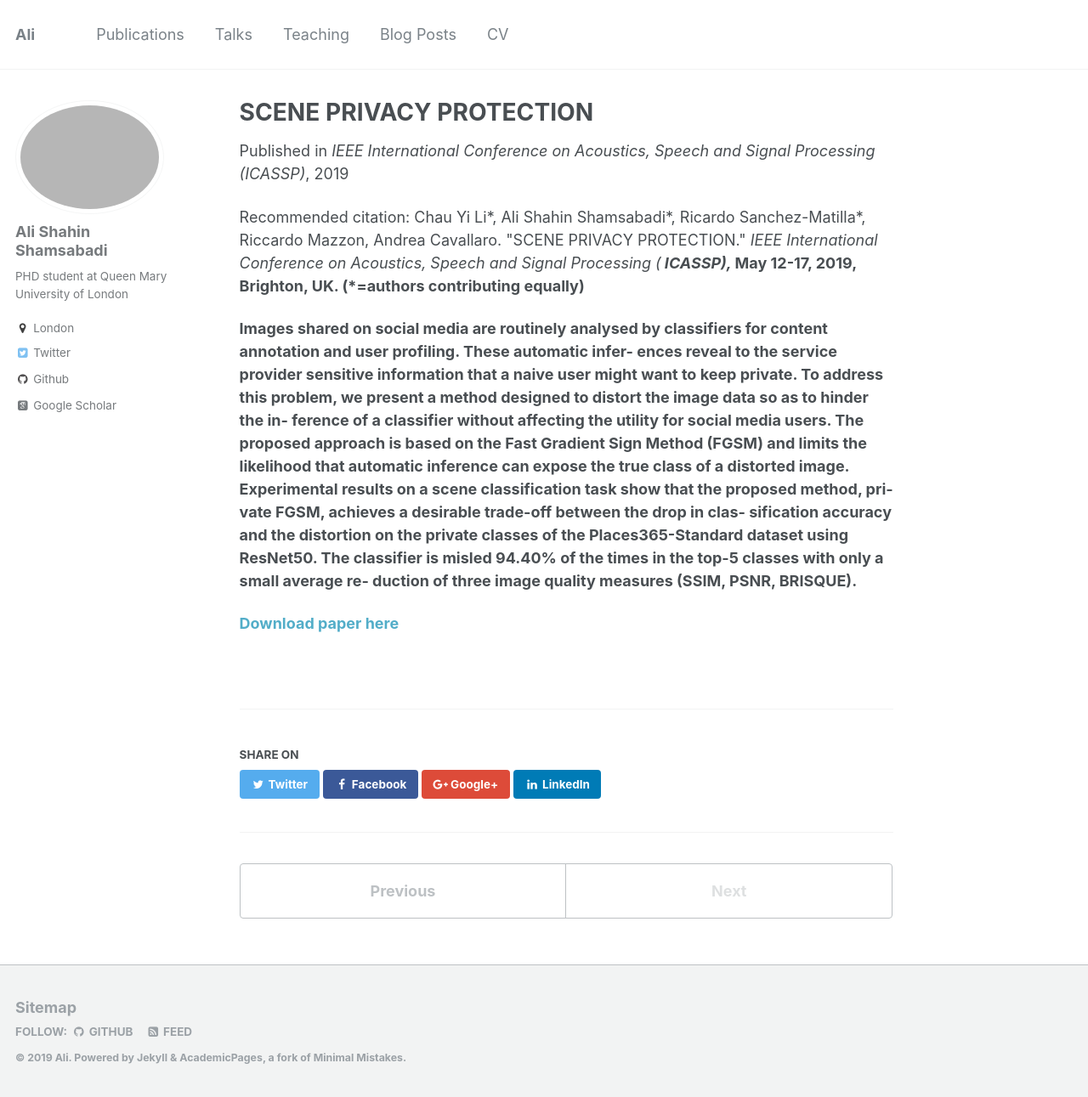
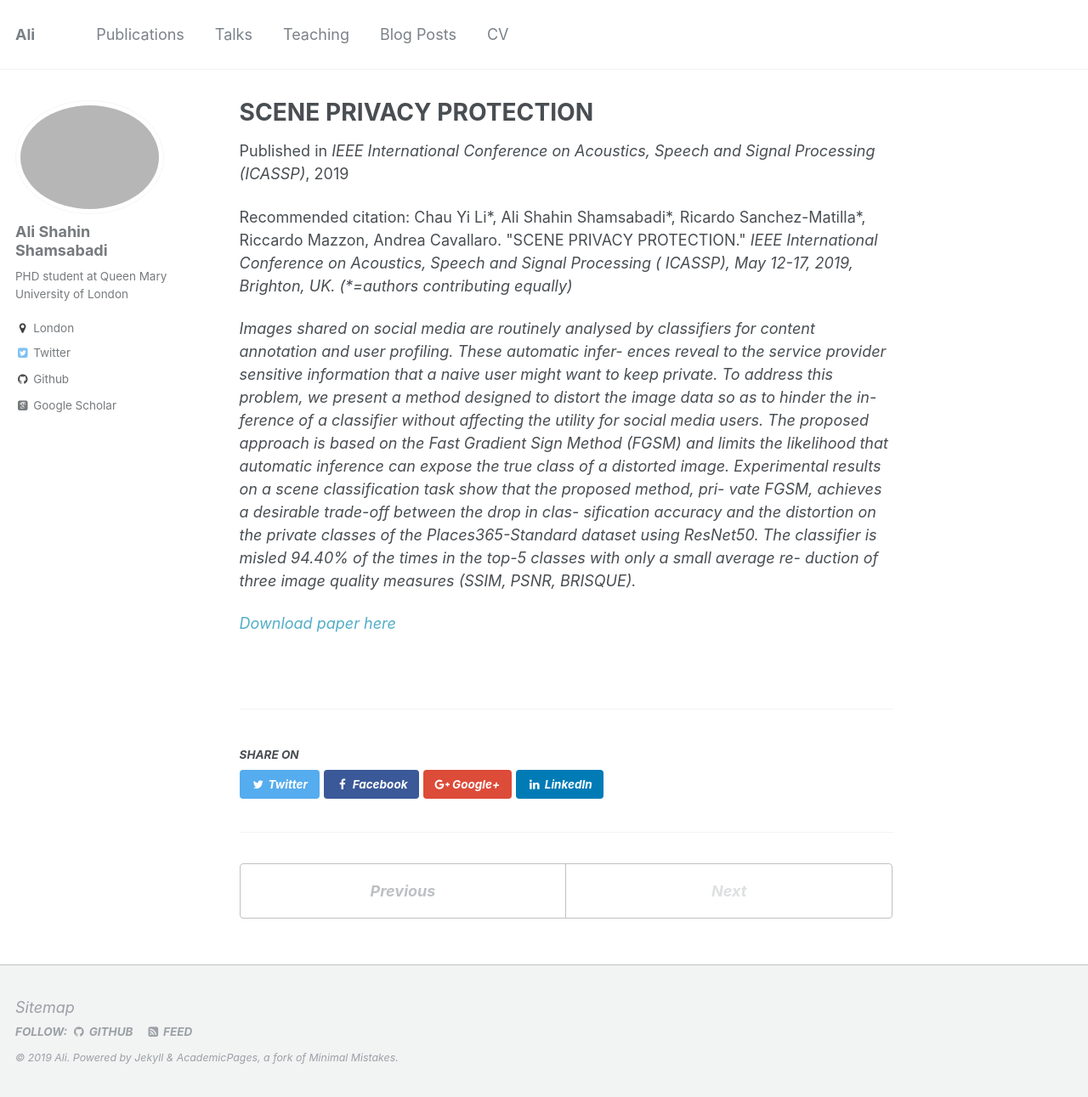
Before and after one commit to AliShahin/AliShahin.github.io, a Jekyll site: the page built from _publications/2019-05-01_Scene-Privay-Preserving.md, in a window 1280 px wide and 1291 px high. Shown: the whole window at 85% size. Built offline with Jekyll 4.4.1, drawn with Linux system fonts in a browser that asks for light colours; some web fonts are replaced.

```diff
--- a/_publications/2019-05-01_Scene-Privay-Preserving.md
+++ b/_publications/2019-05-01_Scene-Privay-Preserving.md
@@ -5,7 +5,7 @@ permalink: /publication/2019-05-01_Scene-Privay-Preserving
 excerpt: 'Images shared on social media are routinely analysed by classifiers for content annotation and user profiling. These automatic infer- ences reveal to the service provider sensitive information that a naive user might want to keep private. To address this problem, we present a method designed to distort the image data so as to hinder the in- ference of a classifier without affecting the utility for social media users. The proposed approach is based on the Fast Gradient Sign Method (FGSM) and limits the likelihood that automatic inference can expose the true class of a distorted image. Experimental results on a scene classification task show that the proposed method, pri- vate FGSM, achieves a desirable trade-off between the drop in clas- sification accuracy and the distortion on the private classes of the Places365-Standard dataset using ResNet50. The classifier is misled 94.40% of the times in the top-5 classes with only a small average re- duction of three image quality measures (SSIM, PSNR, BRISQUE).'
 date: 2019-05-12
 venue: 'IEEE International Conference on Acoustics, Speech and Signal Processing (ICASSP)'
-citation: 'Chau Yi Li*, Ali Shahin Shamsabadi*, Ricardo Sanchez-Matilla*, Riccardo Mazzon, Andrea Cavallaro. &quot;SCENE PRIVACY PROTECTION.&quot; <i> IEEE International Conference on Acoustics, Speech and Signal Processing (<b> ICASSP), </i> May 12-17, 2019, Brighton, UK.
+citation: 'Chau Yi Li*, Ali Shahin Shamsabadi*, Ricardo Sanchez-Matilla*, Riccardo Mazzon, Andrea Cavallaro. &quot;SCENE PRIVACY PROTECTION.&quot; <i> IEEE International Conference on Acoustics, Speech and Signal Processing (<i> ICASSP), </i> May 12-17, 2019, Brighton, UK.
 (*=authors contributing equally)'
 ---
 Images shared on social media are routinely analysed by classifiers for content annotation and user profiling. These automatic infer- ences reveal to the service provider sensitive information that a naive user might want to keep private. To address this problem, we present a method designed to distort the image data so as to hinder the in- ference of a classifier without affecting the utility for social media users. The proposed approach is based on the Fast Gradient Sign Method (FGSM) and limits the likelihood that automatic inference can expose the true class of a distorted image. Experimental results on a scene classification task show that the proposed method, pri- vate FGSM, achieves a desirable trade-off between the drop in clas- sification accuracy and the distortion on the private classes of the Places365-Standard dataset using ResNet50. The classifier is misled 94.40% of the times in the top-5 classes with only a small average re- duction of three image quality measures (SSIM, PSNR, BRISQUE).
```
